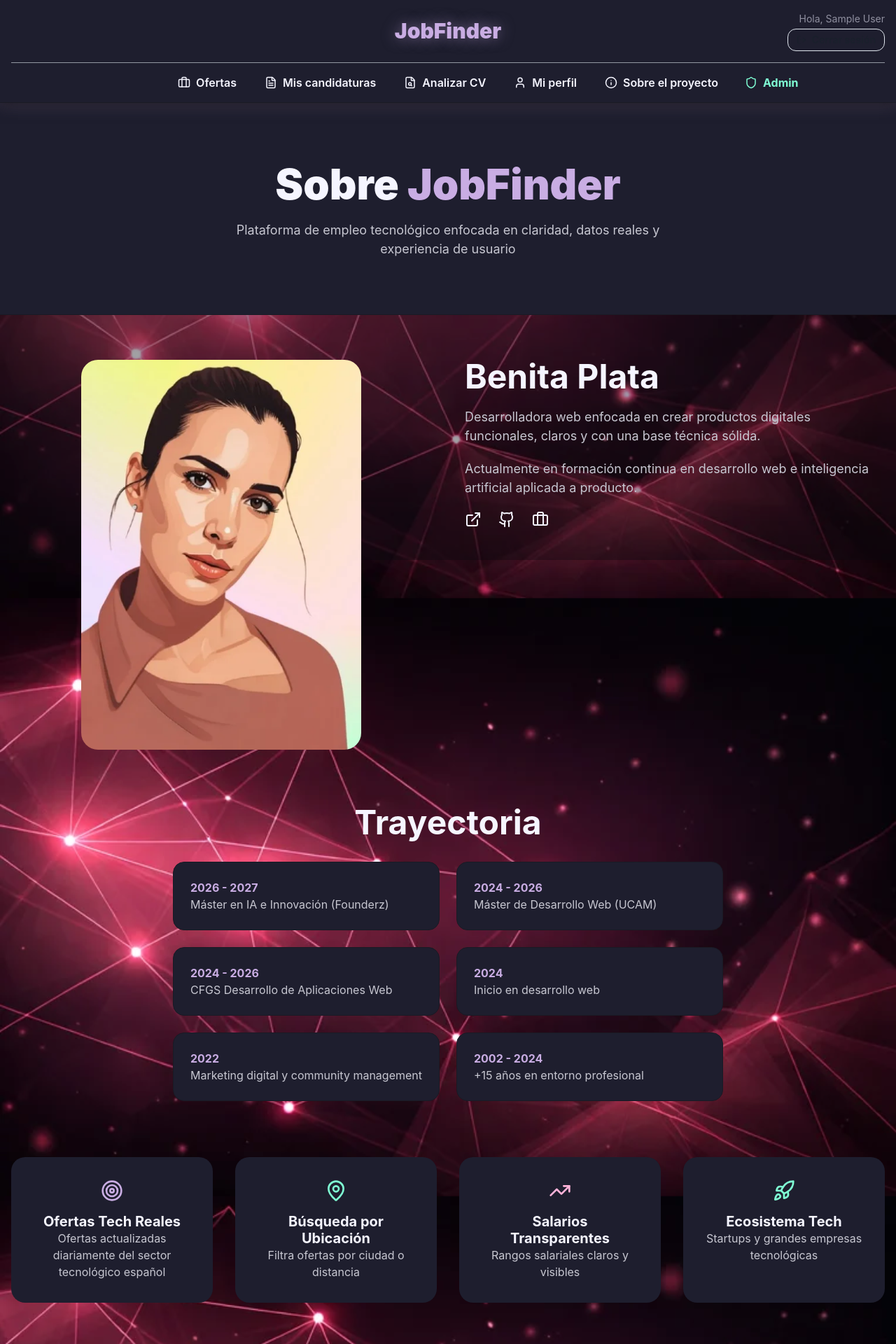
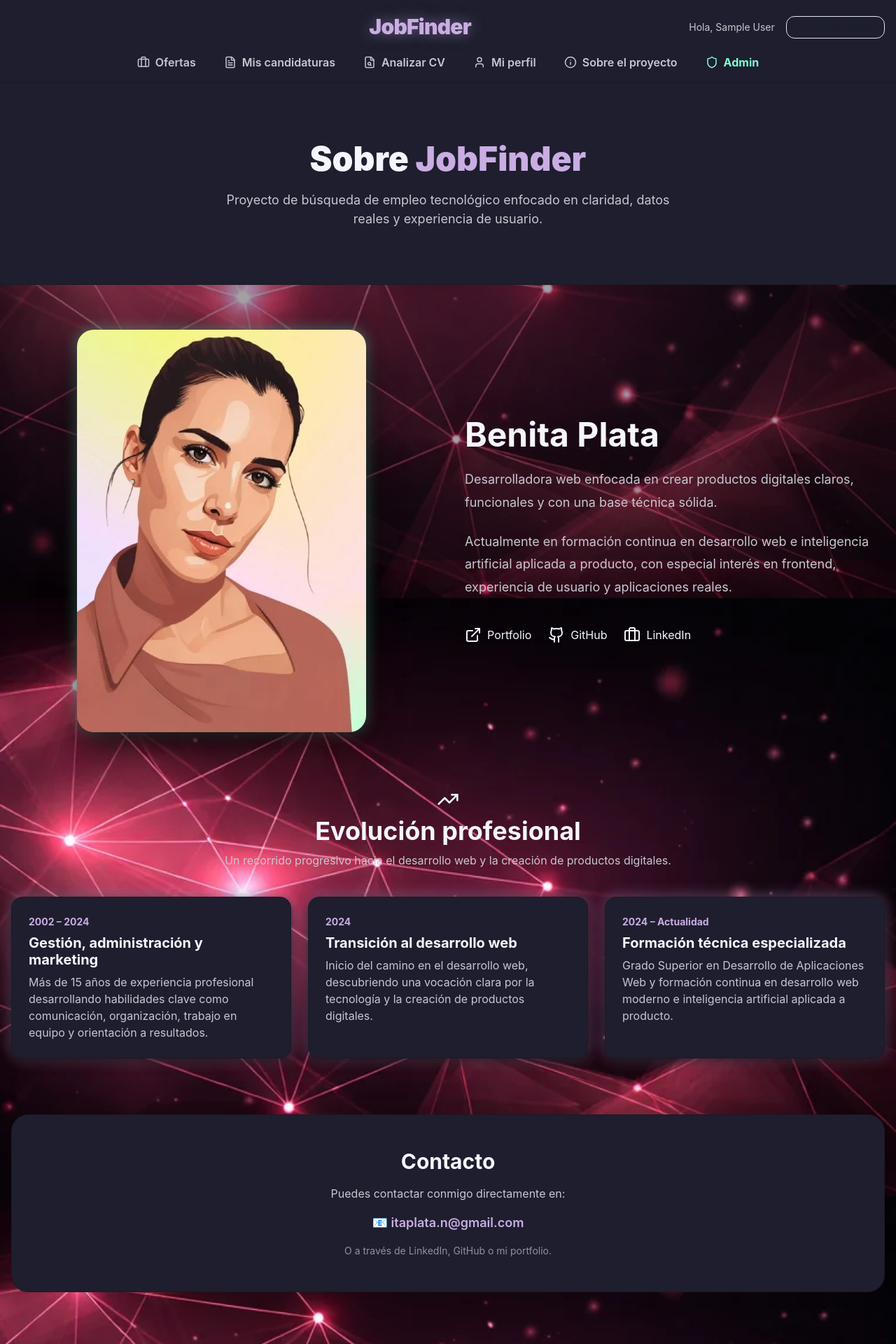
Before and after one commit to BenitaPlata/jobfinder-frontend, a React (Vite) app: page /about in a window 1280 px wide. Shown: the top 1920 px of the page at 70% size. Built offline with nearby package versions, Linux system fonts and the light colour scheme; sample sign-in values are in the browser's storage.

Commit message:
fix: cambios navbar y about

```diff
--- a/src/components/common/Navbar.jsx
+++ b/src/components/common/Navbar.jsx
@@ -11,7 +11,6 @@ import {
   DrawerOverlay,
   DrawerContent,
   VStack,
-  Divider,
   useDisclosure,
   useBreakpointValue,
 } from '@chakra-ui/react';
@@ -34,103 +33,74 @@ function Navbar() {
   const { isOpen, onOpen, onClose } = useDisclosure();
   const isMobile = useBreakpointValue({ base: true, md: false });
 
+  if (!isAuthenticated) return null;
+
+  const isAdmin = user?.role === 'ADMIN';
+
   const handleLogout = () => {
     logout();
     navigate('/login');
     onClose();
   };
 
-  if (!isAuthenticated) return null;
-
-  const isAdmin = user?.role === 'ADMIN';
-
   return (
     <Box
       bg="var(--bg-card)"
       borderBottom="1px solid"
       borderColor="var(--bg-tertiary)"
-      boxShadow="var(--shadow-sm)"
       position="sticky"
       top={0}
       zIndex={1000}
       backdropFilter="blur(10px)"
     >
-      <Container maxW="1400px" px={4} py={4}>
-        {/* ===== FILA SUPERIOR ===== */}
-        <Flex align="center" justify="space-between">
-          <Box w="200px" /> {/* spacer izquierdo */}
+      <Container maxW="1400px" py={4}>
+        {/* 🔝 FILA SUPERIOR */}
+        <Flex align="center" justify="space-between" mb={4}>
+          <Box w="200px" />
 
-          <Link to="/" style={{ textDecoration: 'none' }}>
           <Text
             fontSize="3xl"
             fontWeight="900"
+            letterSpacing="tight"
             color="var(--color-primary)"
             textShadow="var(--glow-primary)"
             textAlign="center"
           >
             JobFinder
           </Text>
-          </Link>
 
-          <VStack align="flex-end" spacing={1} w="200px">
-            <Text fontSize="sm" color="var(--text-tertiary)">
+          <HStack spacing={4}>
+            <Text fontSize="sm" color="var(--text-secondary)">
               Hola, {user?.name}
             </Text>
             <Button
               size="sm"
               variant="outline"
+              leftIcon={<LogOut size={16} />}
               onClick={handleLogout}
-              leftIcon={<LogOut size={14} />}
             >
               Cerrar sesión
             </Button>
-          </VStack>
+          </HStack>
         </Flex>
 
-        <Divider my={4} />
-
-        {/* ===== FILA INFERIOR ===== */}
+        {/* 🔽 FILA INFERIOR */}
         {isMobile ? (
-          <Flex justify="flex-end">
           <IconButton
             icon={<Menu size={24} />}
             onClick={onOpen}
             variant="ghost"
             aria-label="Open menu"
           />
-          </Flex>
         ) : (
-          <Flex justify="space-between" align="center">
-            <Box w="200px" /> {/* spacer */}
+          <Flex justify="center">
+            <HStack spacing={10}>
+              <NavItem to="/" icon={Briefcase} label="Ofertas" />
+              <NavItem to="/my-applications" icon={FileText} label="Mis candidaturas" />
+              <NavItem to="/analyze-cv" icon={FileSearch} label="Analizar CV" />
+              <NavItem to="/profile" icon={User} label="Mi perfil" />
+              <NavItem to="/about" icon={Info} label="Sobre el proyecto" />
 
-            <HStack spacing={10} fontWeight="600">
-              <HStack as={Link} to="/" spacing={2}>
-                <Briefcase size={18} />
-                <Text>Ofertas</Text>
-              </HStack>
-
-              <HStack as={Link} to="/my-applications" spacing={2}>
-                <FileText size={18} />
-                <Text>Mis candidaturas</Text>
-              </HStack>
-
-              <HStack as={Link} to="/analyze-cv" spacing={2}>
-                <FileSearch size={18} />
-                <Text>Analizar CV</Text>
-              </HStack>
-
-              <HStack as={Link} to="/profile" spacing={2}>
-                <User size={18} />
-                <Text>Mi perfil</Text>
-              </HStack>
-
-              <HStack as={Link} to="/about" spacing={2}>
-                <Info size={18} />
-                <Text>Sobre el proyecto</Text>
-              </HStack>
-            </HStack>
-
-            <Box w="200px" textAlign="right">
               {isAdmin && (
                 <HStack
                   as={Link}
@@ -143,30 +113,40 @@ function Navbar() {
                   <Text>Admin</Text>
                 </HStack>
               )}
-            </Box>
+            </HStack>
           </Flex>
         )}
       </Container>
 
-      {/* ===== MOBILE DRAWER ===== */}
+      {/* 📱 MOBILE */}
       <Drawer isOpen={isOpen} placement="right" onClose={onClose}>
         <DrawerOverlay />
         <DrawerContent bg="var(--bg-card)">
           <DrawerBody>
-            <VStack spacing={4} align="stretch" mt={6}>
-              <Button as={Link} to="/" onClick={onClose}>Ofertas</Button>
-              <Button as={Link} to="/my-applications" onClick={onClose}>Mis candidaturas</Button>
-              <Button as={Link} to="/analyze-cv" onClick={onClose}>Analizar CV</Button>
-              <Button as={Link} to="/profile" onClick={onClose}>Mi perfil</Button>
-              <Button as={Link} to="/about" onClick={onClose}>Sobre el proyecto</Button>
+            <VStack spacing={4} mt={6}>
+              <Button as={Link} to="/" onClick={onClose}>
+                Ofertas
+              </Button>
+              <Button as={Link} to="/my-applications" onClick={onClose}>
+                Mis candidaturas
+              </Button>
+              <Button as={Link} to="/analyze-cv" onClick={onClose}>
+                Analizar CV
+              </Button>
+              <Button as={Link} to="/profile" onClick={onClose}>
+                Mi perfil
+              </Button>
+              <Button as={Link} to="/about" onClick={onClose}>
+                Sobre el proyecto
+              </Button>
 
               {isAdmin && (
-                <Button as={Link} to="/admin" onClick={onClose} leftIcon={<Shield size={18} />}>
+                <Button as={Link} to="/admin" onClick={onClose}>
                   Admin
                 </Button>
               )}
 
-              <Button mt={6} onClick={handleLogout} leftIcon={<LogOut size={16} />}>
+              <Button mt={4} onClick={handleLogout} leftIcon={<LogOut size={16} />}>
                 Cerrar sesión
               </Button>
             </VStack>
@@ -177,4 +157,22 @@ function Navbar() {
   );
 }
 
+function NavItem({ to, icon: Icon, label }) {
+  return (
+    <HStack
+      as={Link}
+      to={to}
+      spacing={2}
+      color="var(--text-secondary)"
+      fontWeight="600"
+      _hover={{
+        color: 'var(--color-accent)',
+      }}
+    >
+      {Icon && <Icon size={18} />}
+      <Text>{label}</Text>
+    </HStack>
+  );
+}
+
 export default Navbar;
--- a/src/pages/About.jsx
+++ b/src/pages/About.jsx
@@ -13,11 +13,8 @@ import { motion } from 'framer-motion';
 import {
   Briefcase,
   Github,
-  MapPin,
-  Target,
+  ExternalLink,
   TrendingUp,
-  Rocket,
-  ExternalLink,
 } from 'lucide-react';
 
 const MotionBox = motion(Box);
@@ -30,41 +27,25 @@ function About() {
     };
   }, []);
 
-  const features = [
+  const journey = [
     {
-      icon: Target,
-      color: 'var(--color-primary)',
-      title: 'Ofertas Tech Reales',
+      period: '2002 – 2024',
+      title: 'Gestión, administración y marketing',
       description:
-        'Ofertas actualizadas diariamente del sector tecnológico español',
+        'Más de 15 años de experiencia profesional desarrollando habilidades clave como comunicación, organización, trabajo en equipo y orientación a resultados.',
     },
     {
-      icon: MapPin,
-      color: 'var(--color-accent)',
-      title: 'Búsqueda por Ubicación',
-      description: 'Filtra ofertas por ciudad o distancia',
+      period: '2024',
+      title: 'Transición al desarrollo web',
+      description:
+        'Inicio del camino en el desarrollo web, descubriendo una vocación clara por la tecnología y la creación de productos digitales.',
     },
     {
-      icon: TrendingUp,
-      color: 'var(--color-secondary)',
-      title: 'Salarios Transparentes',
-      description: 'Rangos salariales claros y visibles',
+      period: '2024 – Actualidad',
+      title: 'Formación técnica especializada',
+      description:
+        'Grado Superior en Desarrollo de Aplicaciones Web y formación continua en desarrollo web moderno e inteligencia artificial aplicada a producto.',
     },
-    {
-      icon: Rocket,
-      color: 'var(--color-accent)',
-      title: 'Ecosistema Tech',
-      description: 'Startups y grandes empresas tecnológicas',
-    },
-  ];
-
-  const timeline = [
-    { year: '2026 - 2027', event: 'Máster en IA e Innovación (Founderz)' },
-    { year: '2024 - 2026', event: 'Máster de Desarrollo Web (UCAM)' },
-    { year: '2024 - 2026', event: 'CFGS Desarrollo de Aplicaciones Web' },
-    { year: '2024', event: 'Inicio en desarrollo web' },
-    { year: '2022', event: 'Marketing digital y community management' },
-    { year: '2002 - 2024', event: '+15 años en entorno profesional' },
   ];
 
   return (
@@ -78,15 +59,23 @@ function About() {
       >
         <Container maxW="container.xl">
           <VStack spacing={4} textAlign="center">
-            <Heading fontSize={{ base: '4xl', md: '6xl' }} fontWeight="900">
+            <Heading
+              fontSize={{ base: '4xl', md: '5xl' }}
+              fontWeight="900"
+              color="var(--text-primary)"
+            >
               Sobre{' '}
               <Box as="span" color="var(--color-primary)">
                 JobFinder
               </Box>
             </Heading>
-            <Text fontSize="lg" color="var(--text-secondary)" maxW="2xl">
-              Plataforma de empleo tecnológico enfocada en claridad, datos reales
-              y experiencia de usuario
+            <Text
+              fontSize="lg"
+              maxW="2xl"
+              color="var(--text-secondary)"
+            >
+              Proyecto de búsqueda de empleo tecnológico enfocado en claridad,
+              datos reales y experiencia de usuario.
             </Text>
           </VStack>
         </Container>
@@ -94,117 +83,149 @@ function About() {
 
       <Container maxW="container.xl" py={16}>
         <VStack spacing={20} align="stretch">
-          {/* SOBRE LA CREADORA */}
-          <MotionBox>
-            <SimpleGrid columns={{ base: 1, md: 2 }} spacing={12}>
+
+          {/* PERFIL */}
+          <MotionBox
+            initial={{ opacity: 0, y: 30 }}
+            whileInView={{ opacity: 1, y: 0 }}
+            viewport={{ once: true }}
+            transition={{ duration: 0.6 }}
+          >
+            <SimpleGrid columns={{ base: 1, md: 2 }} spacing={12} alignItems="center">
+              <Box>
                 <Image
                   src="/images/benita.webp"
                   alt="Benita Plata"
                   borderRadius="24px"
-                maxW="400px"
+                  boxShadow="var(--shadow-lg)"
+                  maxW="420px"
                   mx="auto"
                 />
+              </Box>
 
-              <VStack align="start" spacing={5}>
+              <VStack align="start" spacing={6}>
                 <Heading size="2xl">Benita Plata</Heading>
-                <Text color="var(--text-secondary)" fontSize="lg">
-                  Desarrolladora web enfocada en crear productos digitales
-                  funcionales, claros y con una base técnica sólida.
-                </Text>
-                <Text color="var(--text-secondary)" fontSize="lg">
-                  Actualmente en formación continua en desarrollo web e
-                  inteligencia artificial aplicada a producto.
+
+                <Text fontSize="lg" color="var(--text-secondary)" lineHeight="1.8">
+                  Desarrolladora web enfocada en crear productos digitales claros,
+                  funcionales y con una base técnica sólida.
                 </Text>
 
-                <HStack spacing={6}>
-                  <a
+                <Text fontSize="lg" color="var(--text-secondary)" lineHeight="1.8">
+                  Actualmente en formación continua en desarrollo web e inteligencia
+                  artificial aplicada a producto, con especial interés en frontend,
+                  experiencia de usuario y aplicaciones reales.
+                </Text>
+
+                <HStack spacing={6} pt={4}>
+                  <HStack
+                    as="a"
                     href="https://portfolio-benitaplata.vercel.app/"
                     target="_blank"
-                    rel="noopener noreferrer"
                   >
                     <ExternalLink />
-                  </a>
-                  <a
+                    <Text>Portfolio</Text>
+                  </HStack>
+
+                  <HStack
+                    as="a"
                     href="https://github.com/BenitaPlata"
                     target="_blank"
-                    rel="noopener noreferrer"
                   >
                     <Github />
-                  </a>
-                  <a
+                    <Text>GitHub</Text>
+                  </HStack>
+
+                  <HStack
+                    as="a"
                     href="https://www.linkedin.com/in/benita-plata/"
                     target="_blank"
-                    rel="noopener noreferrer"
                   >
                     <Briefcase />
-                  </a>
+                    <Text>LinkedIn</Text>
+                  </HStack>
                 </HStack>
               </VStack>
             </SimpleGrid>
           </MotionBox>
 
-          {/* TIMELINE */}
-          <VStack spacing={8}>
-            <Heading size="2xl">Trayectoria</Heading>
-            <SimpleGrid columns={{ base: 1, md: 2 }} spacing={6}>
-              {timeline.map((item, i) => (
+          {/* EVOLUCIÓN PROFESIONAL */}
+          <MotionBox
+            initial={{ opacity: 0, y: 30 }}
+            whileInView={{ opacity: 1, y: 0 }}
+            viewport={{ once: true }}
+            transition={{ duration: 0.6 }}
+          >
+            <VStack spacing={10}>
+              <VStack spacing={2} textAlign="center">
+                <TrendingUp size={32} />
+                <Heading size="xl">Evolución profesional</Heading>
+                <Text color="var(--text-secondary)" maxW="2xl">
+                  Un recorrido progresivo hacia el desarrollo web y la creación
+                  de productos digitales.
+                </Text>
+              </VStack>
+
+              <SimpleGrid columns={{ base: 1, md: 3 }} spacing={6}>
+                {journey.map((item, index) => (
                   <Box
-                  key={i}
+                    key={index}
                     bg="var(--bg-card)"
                     p={6}
                     borderRadius="16px"
                     border="1px solid"
                     borderColor="var(--bg-tertiary)"
+                    boxShadow="var(--shadow-sm)"
                   >
-                  <Text fontWeight="700" color="var(--color-primary)">
-                    {item.year}
+                    <Text
+                      fontSize="sm"
+                      fontWeight="700"
+                      color="var(--color-primary)"
+                      mb={2}
+                    >
+                      {item.period}
                     </Text>
-                  <Text color="var(--text-secondary)">{item.event}</Text>
+                    <Heading size="md" mb={2}>
+                      {item.title}
+                    </Heading>
+                    <Text color="var(--text-secondary)">
+                      {item.description}
+                    </Text>
                   </Box>
                 ))}
               </SimpleGrid>
             </VStack>
-
-          {/* FEATURES */}
-          <SimpleGrid columns={{ base: 1, md: 2, lg: 4 }} spacing={8}>
-            {features.map((f, i) => (
-              <Box
-                key={i}
-                bg="var(--bg-card)"
-                p={8}
-                borderRadius="20px"
-                textAlign="center"
-              >
-                <Box as={f.icon} size={32} mx="auto" mb={4} color={f.color} />
-                <Heading size="md">{f.title}</Heading>
-                <Text color="var(--text-secondary)">{f.description}</Text>
-              </Box>
-            ))}
-          </SimpleGrid>
+          </MotionBox>
 
           {/* CONTACTO */}
           <Box
             bg="var(--bg-card)"
             p={12}
             borderRadius="24px"
+            border="1px solid"
+            borderColor="var(--bg-tertiary)"
             textAlign="center"
           >
+            <VStack spacing={4}>
               <Heading size="lg">Contacto</Heading>
-            <Text color="var(--text-secondary)" mt={2}>
-              Puedes contactarme directamente en:
+              <Text color="var(--text-secondary)">
+                Puedes contactar conmigo directamente en:
               </Text>
+
               <Text
-              mt={4}
                 fontSize="lg"
                 fontWeight="600"
                 color="var(--color-primary)"
               >
                 📧 itaplata.n@gmail.com
               </Text>
-            <Text fontSize="sm" color="var(--text-tertiary)" mt={2}>
-              O a través de LinkedIn, GitHub o mi portfolio
+
+              <Text fontSize="sm" color="var(--text-tertiary)">
+                O a través de LinkedIn, GitHub o mi portfolio.
               </Text>
+            </VStack>
           </Box>
+
         </VStack>
       </Container>
     </Box>
```
Lines whose indentation alone changed are shown as unchanged.
